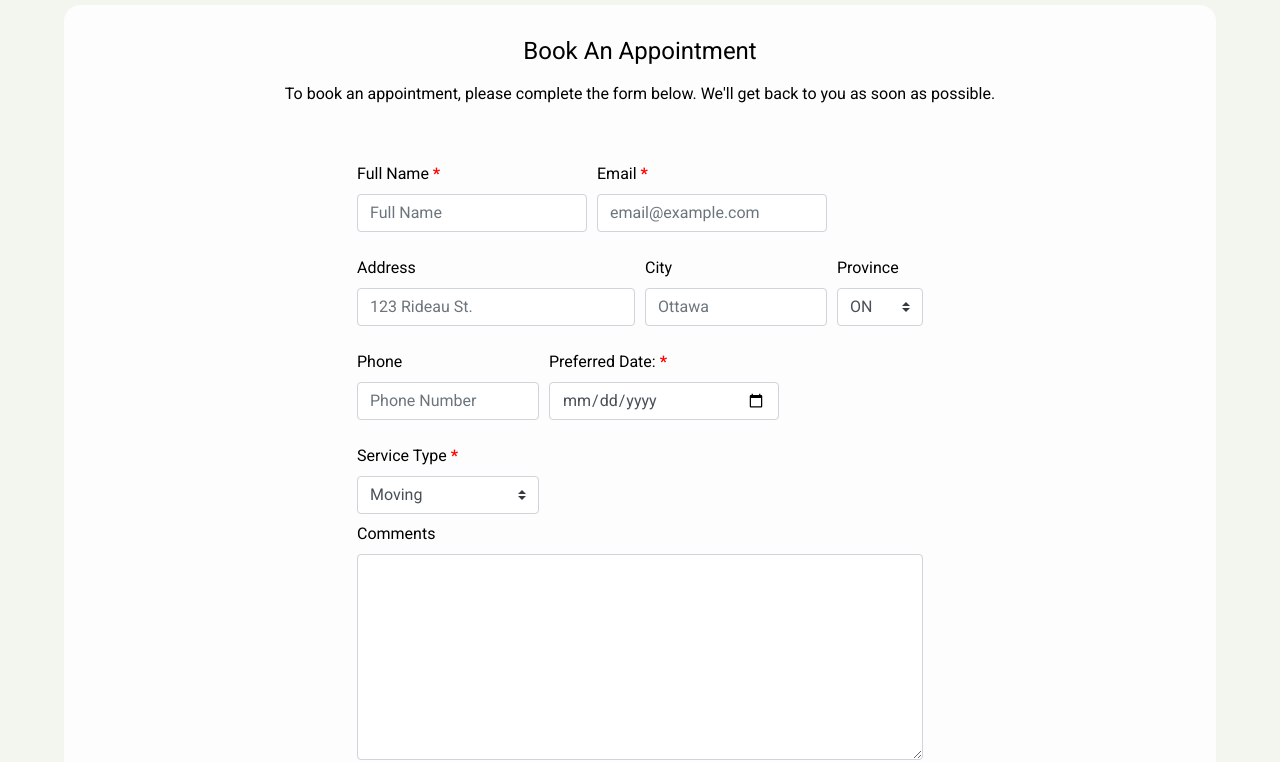
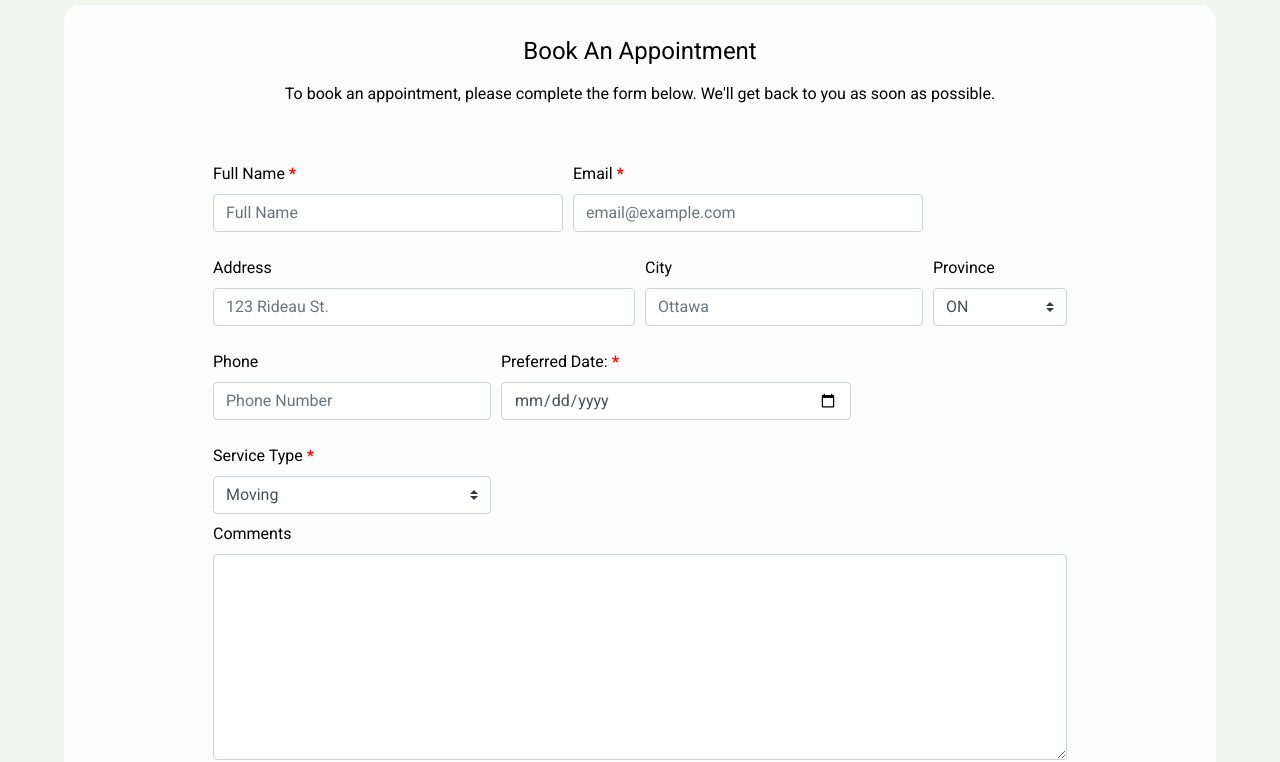
Before and after one commit to kimelizuniga/strivefirst, a plain HTML site: page appointment.html in a window 1280 px wide. Shown: the part 59-821 px from the top of the page. Drawn offline with nearby package versions, Linux system fonts and the light colour scheme.

Commit message:
Fix scaling of appointment form

```diff
--- a/appointment.html
+++ b/appointment.html
@@ -71,7 +71,7 @@
             <p>To book an appointment, please complete the form below. We'll get back to you as soon as possible.</p>
         </div>
         <form class="mt-5" name="appointment" method="POST" data-netlify="true">
-            <div class="form-row w-50 mx-auto">
+            <div class="form-row w-75 mx-auto">
                 <div class="form-group col-md-5">
                     <label for="inputName">Full Name <span class="colRed">*</span></label>
                     <input type="text" name="inputName" class="form-control" id="inputName" placeholder="Full Name"
```
